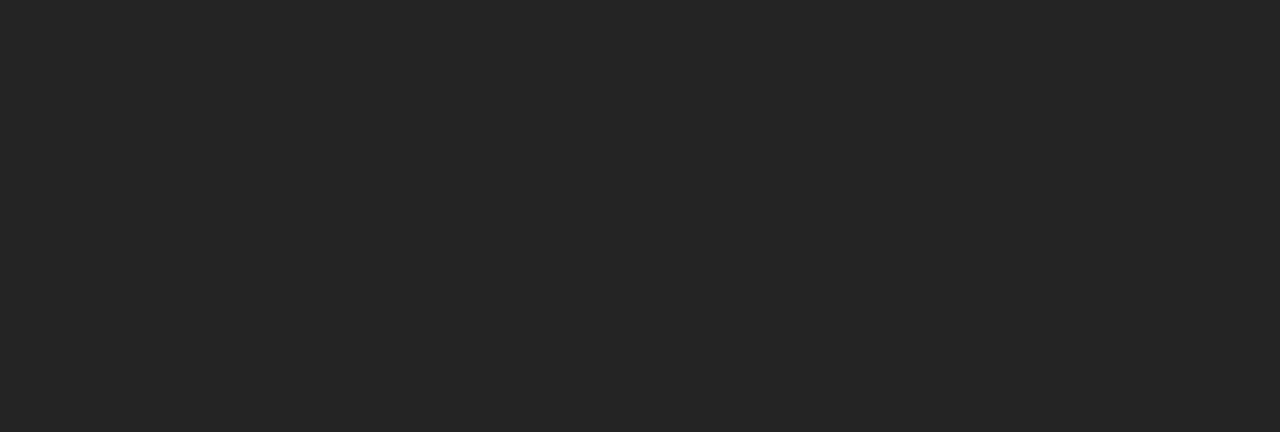
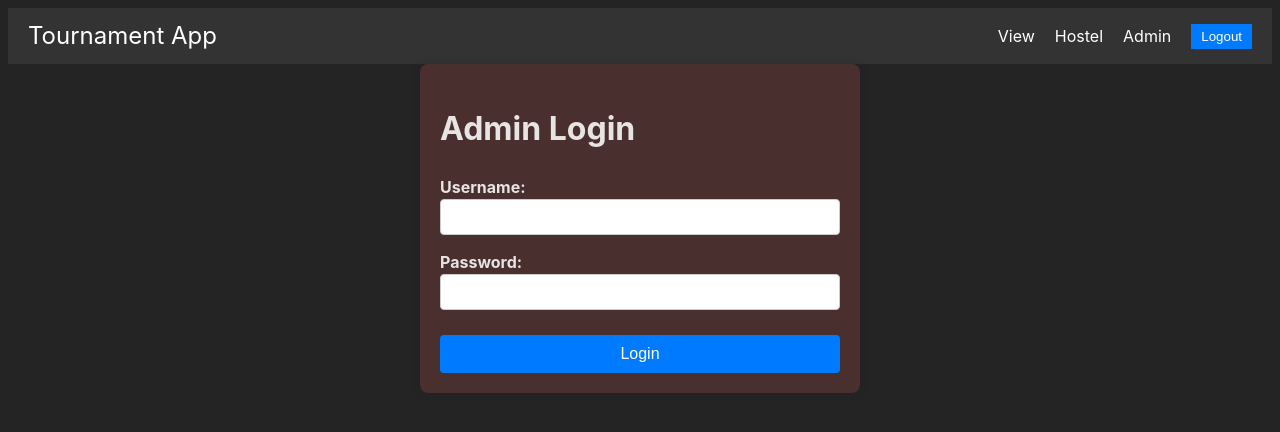
Before and after one commit to udayanKashyap/tournament_manager, a React (Vite) app: page /admin/login in a window 1280 px wide. Before the commit this address had no page. Shown: the top 432 px of the page. Built offline with nearby package versions, Linux system fonts and the light colour scheme.

Commit message:
Created Admin login and registration pages and added authentication functionality Added basic navbar to the webapp addAdminStore similar to addHostelStore created

```diff
--- a/src/App.jsx
+++ b/src/App.jsx
@@ -12,10 +12,14 @@
 
 import { BrowserRouter, Routes, Route } from "react-router-dom";
 import TournamentViewPage from './pages/viewTournaments'
-import { useHostelStore } from './store/store'
+import { useHostelStore, useAdminStore } from './store/store'
+import AdminRegistration from './pages/adminRegistration'
+import AdminLoginPage from './pages/adminLogin'
+import Navbar from './components/navbar'
 
 function App() {
   const addHostel = useHostelStore(state => state.addHostel)
+  const addAdmin = useAdminStore(state => state.addAdmin)
   useEffect(() => {
     const token = localStorage.getItem("token")
     if (!token) {
@@ -25,7 +29,12 @@
       try {
         const res = await axios.post(`${import.meta.env.VITE_BASE_URL}/verify`, { token })
         console.log("verified token!!!", res.data)
-        addHostel(res.data.name, res.data.id)
+        if (res.data.userType === "admin") {
+          addAdmin(res.data.userType, res.data.username)
+        }
+        if (res.data.userType === "hostelAdmin") {
+          addHostel(res.data.userType, res.data.name, res.data.id)
+        }
       } catch (error) {
         console.log(error)
       }
@@ -35,6 +44,7 @@
 
   return (
     <BrowserRouter>
+      <Navbar />
       <Routes>
         <Route path="/hostel/register" element={<AddHostelPage />} />
         <Route path="/hostel/students/add" element={<AddStudentsPage />} />
@@ -44,6 +54,9 @@
         <Route path="/hostel/tournament/register" element={<ParticipantRegistrationPage />} />
         <Route path="/tournament/create" element={<TournamentCreationPage />} />
         <Route path="/tournament/view" element={<TournamentViewPage />} />
+
+        <Route path="/admin/register" element={<AdminRegistration />} />
+        <Route path="/admin/login" element={<AdminLoginPage />} />
       </Routes>
     </BrowserRouter>
   );
--- a/src/components/navbar.jsx
+++ b/src/components/navbar.jsx
@@ -1,17 +1,22 @@
 import React from 'react';
 import { Link } from 'react-router-dom'; // Import Link for navigation
 import '../../src/styles/navbar.css'; // Import CSS file
+import { useNavigate } from 'react-router-dom';
 
 function Navbar() {
+  const router = useNavigate()
   return (
     <nav className="navbar">
       <div className="navbar-container">
-        <Link to="/" className="navbar-brand">Tournament App</Link>
+        <Link to="/tournament/view" className="navbar-brand">Tournament App</Link>
         <div className="navbar-links">
           <Link to="/tournament/view" className="navbar-link">View</Link>
-          <Link to="/hostel/" className="navbar-link">Hostel</Link>
-          <Link to="/admin" className="navbar-link">Admin</Link>
-          <button className="logout-button">Logout</button>
+          <Link to="/hostel/login" className="navbar-link">Hostel</Link>
+          <Link to="/admin/login" className="navbar-link">Admin</Link>
+          <button className="logout-button" onClick={() => {
+            localStorage.removeItem("token");
+            router("/tournament/view")
+          }}>Logout</button>
         </div>
       </div>
     </nav>
--- a/src/pages/HostelLogin.jsx
+++ b/src/pages/HostelLogin.jsx
@@ -21,7 +21,8 @@
         password: password,
       })
       localStorage.setItem('token', res.data.token)
-      addHostel(res.data.data.name, res.data.data.id)
+      console.log(res.data.data)
+      addHostel(res.data.data.userType, res.data.data.name, res.data.data.id)
       router("/hostel/students")
     } catch (error) {
       window.alert(error.message)
--- /dev/null
+++ b/src/pages/adminLogin.jsx
@@ -0,0 +1,66 @@
+// THIS PAGE REGISTERS THE HOSTEL USER AND PASSWORD
+
+import React, { useState } from 'react';
+import "../styles/addHostel.css"
+import axios from 'axios';
+import { useNavigate } from 'react-router-dom';
+import { useAdminStore } from '../store/store';
+
+function AdminLoginPage() {
+    const [username, setUsername] = useState('');
+    const [password, setPassword] = useState('');
+    const router = useNavigate()
+    const addAdmin = useAdminStore(state => state.addAdmin)
+    const handleSubmit = async (event) => {
+        event.preventDefault();
+        // Here you can add code to submit the hostel registration data
+        console.log('Username: ', username);
+        try {
+            const res = await axios.post(`${import.meta.env.VITE_BASE_URL}/admin/login`, {
+                username: username,
+                password: password,
+            })
+            console.log('token: ', res.data.data)
+            localStorage.setItem('token', res.data.token)
+            addAdmin(res.data.data.userType, res.data.data.username);
+            // router("/admin/students")
+        } catch (error) {
+            window.alert(error.message)
+        }
+
+        // Resetting the form fields after submission
+        setUsername('');
+        setPassword('');
+    };
+
+    return (
+        <div className='registration-container'>
+            <h1>Admin Login</h1>
+            <form onSubmit={handleSubmit} className='registration-form'>
+                <div className='form-group'>
+                    <label htmlFor="username">Username:</label>
+                    <input
+                        type="text"
+                        id="username"
+                        value={username}
+                        onChange={(e) => setUsername(e.target.value)}
+                        required
+                    />
+                </div>
+                <div className='form-group'>
+                    <label htmlFor="password">Password:</label>
+                    <input
+                        type="password"
+                        id="password"
+                        value={password}
+                        onChange={(e) => setPassword(e.target.value)}
+                        required
+                    />
+                </div>
+                <button type="submit" className='submit-button'>Login</button>
+            </form>
+        </div>
+    );
+}
+
+export default AdminLoginPage;
--- /dev/null
+++ b/src/pages/adminRegistration.jsx
@@ -0,0 +1,63 @@
+// THIS PAGE REGISTERS THE ADMIN USER AND PASSWORD
+
+import React, { useState } from 'react';
+import "../styles/addHostel.css"
+import axios from 'axios';
+
+function AdminRegistration() {
+    const [username, setUsername] = useState('');
+    const [password, setPassword] = useState('');
+
+    const handleSubmit = async (event) => {
+        event.preventDefault();
+
+        console.log('username: ', username);
+        console.log('password: ', password);
+        try {
+            const res = await axios.post(
+                `${import.meta.env.VITE_BASE_URL}/admin`,
+                {
+                    username: username,
+                    password: password
+                }
+            )
+            console.log(res.data);
+        } catch (error) {
+            console.error('Error creating admin user: ', error);
+        }
+        // Resetting the form fields after submission
+        setUsername('');
+        setPassword('');
+    };
+
+    return (
+        <div className='registration-container'>
+            <h1>Admin Registration</h1>
+            <form onSubmit={handleSubmit} className='registration-form'>
+                <div className='form-group'>
+                    <label htmlFor="username">Username:</label>
+                    <input
+                        type="text"
+                        id="username"
+                        value={username}
+                        onChange={(e) => setUsername(e.target.value)}
+                        required
+                    />
+                </div>
+                <div className='form-group'>
+                    <label htmlFor="password">Password:</label>
+                    <input
+                        type="password"
+                        id="password"
+                        value={password}
+                        onChange={(e) => setPassword(e.target.value)}
+                        required
+                    />
+                </div>
+                <button type="submit" className='submit-button'>Register Admin</button>
+            </form>
+        </div>
+    );
+}
+
+export default AdminRegistration;
--- a/src/pages/viewTournaments.jsx
+++ b/src/pages/viewTournaments.jsx
@@ -32,9 +32,9 @@
     // Replace this with actual API call to fetch tournaments data
     const fetchTournaments = async () => {
       try {
-        const response = await fetch('your-api-endpoint/tournaments');
-        const data = await response.json();
-        setTournaments(data.tournaments);
+        // const response = await fetch('your-api-endpoint/tournaments');
+        // const data = await response.json();
+        // setTournaments(data.tournaments);
       } catch (error) {
         console.error('Error fetching tournaments:', error);
       }
@@ -45,7 +45,6 @@
 
   return (
     <div>
-        <Navbar />
       <div className="tournament-view-container">
         <h1>All Tournaments</h1>
         <table className="tournament-table">
--- a/src/store/store.js
+++ b/src/store/store.js
@@ -2,8 +2,16 @@
 
 
 export const useHostelStore = create((set) => ({
+  userType: "",
   name: "",
   id: "",
-  removeHostel: () => set(() => ({ name: "", id: "" })),
-  addHostel: (name, id) => set(() => ({ name, id })),
+  removeHostel: () => set(() => ({ userType: "", name: "", id: "" })),
+  addHostel: (userType, name, id) => set(() => ({ userType, name, id })),
 }));
+
+export const useAdminStore = create((set) => ({
+  userType: "",
+  username: "",
+  removeAdmin: () => set(() => ({ userType: "", username: "" })),
+  addAdmin: (userType, username) => set(() => ({ userType, username })),
+}))
--- a/src/styles/viewTournaments.css
+++ b/src/styles/viewTournaments.css
@@ -17,11 +17,11 @@
 }
 
 .tournament-table th {
-    background-color: #f2f2f2;
+  background-color: #4f3131;
 }
 
 .tournament-table tbody tr:nth-child(even) {
-    background-color: #f2f2f2;
+  background-color: #081e3f;
 }
 
 .tournament-table tbody tr:hover {
```
Lines whose indentation alone changed are shown as unchanged.
